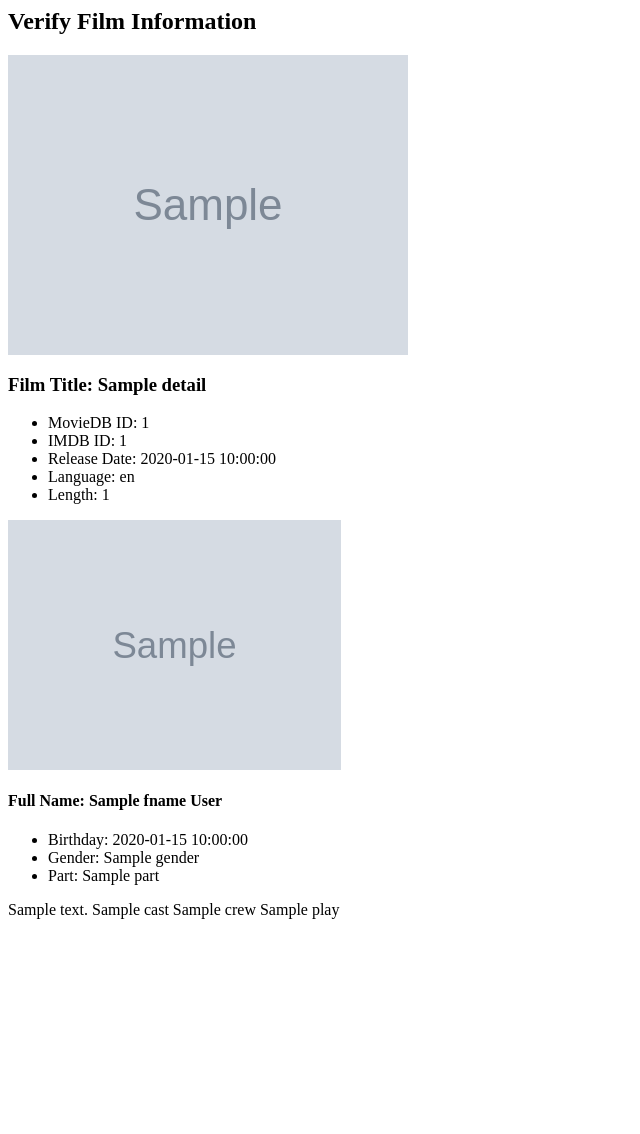
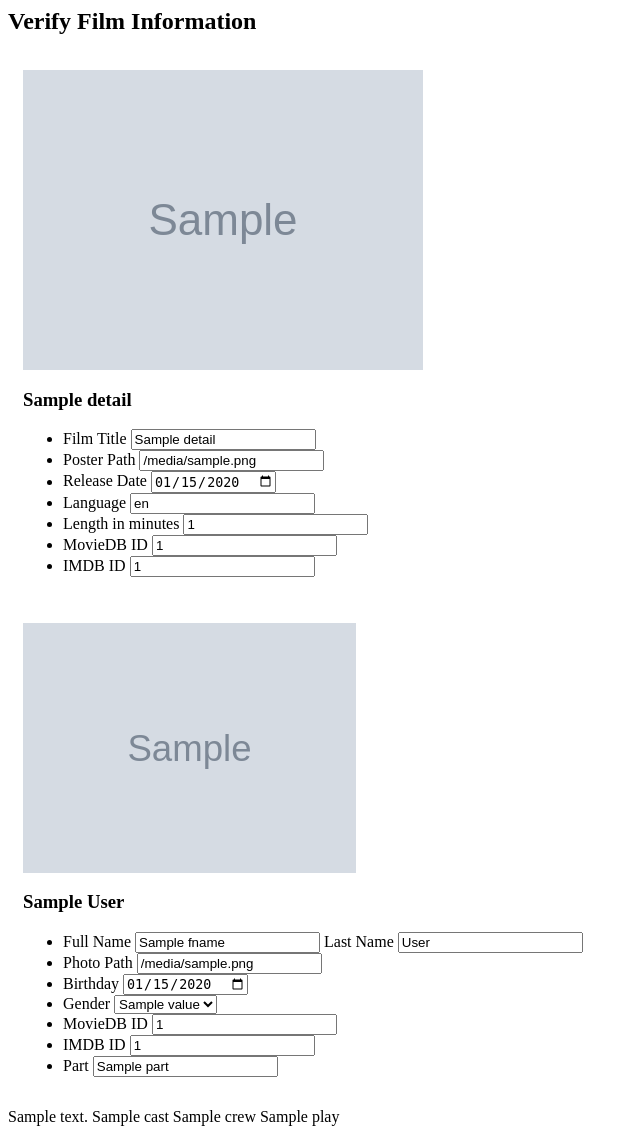
Before and after one commit to whatapieceofwork/motive-and-cue, a Python web app: template templates/verify-film.html in a window 1280 px wide. Shown: the whole page, without its empty margins (0-640 px from the left). Before the commit the page ends 919 px from the top, so only its background shows below. Run offline with Jinja, Linux system fonts and the light colour scheme; the template is opened without the code that fills it: most values are stand-ins (such as "Sample title", 1, 10 or a date in 2020); grey boxes marked "Sample" are stand-in pictures.

Commit message:
Turned verify-film.html into a form that autopopulates fields based on API data. Realized too late that the actor fields aren't distinguishable by actor; may switch to Flask WTForms

```diff
--- a/static/css/styles.css
+++ b/static/css/styles.css
@@ -3,10 +3,15 @@
     border: 1px solid darkgray;
 } */
 
-img.portrait {
+#film-metadata,
+#person-metadata {
+    padding: 15px;
+}
+
+#film-metadata img.poster {
+    max-height: 300px;
+}
+
+#person-metadata img.portrait {
     max-height: 250px;
 }
-
-img.poster {
-    max-height: 300px;
-}
--- a/templates/verify-film.html
+++ b/templates/verify-film.html
@@ -5,28 +5,75 @@
 {% block content %}
 <h2>Verify Film Information</h2>
 
-<img class="poster" src="{{details['poster_path']}}" />
+<div id="film-metadata">
+    <form action="/add-film-to-db" method="post">
+{% if details['poster_path'] %}
+    <div><img class="poster" src="{{details['poster_path']}}" /></div>
+{% else %}
+    <p>[NO FILM POSTER AVAILABLE.]</p>
+{% endif %}
 
-<h3>Film Title: {{details["title"]}}</h3>
+<h3>{{details['title']}}</h3>
 <ul>
-    <li>MovieDB ID: {{details["moviedb_id"]}}</li>
-    <li>IMDB ID: {{details["imdb_id"]}}</li>
-    <li>Release Date: {{details["release_date"]}}</li>
-    <li>Language: {{details["language"]}}</li>
-    <li>Length: {{details["length"]}}
+    <li><label for "title">Film Title</label>
+        <input type="text" name="title" id="title" placeholder="{{details['title']}}" value="{{details['title']}}" required></li>
+    <li><label for "poster_path">Poster Path</label>
+        <input type="text" name="poster_path" id="poster_path" value="{{details['poster_path']}}"></li>
+    <li><label for "release_date">Release Date</label>
+        <input type="date" name="release_date" id="release_date" placeholder="{{details['release_date'].strftime('%Y-%m-%d')}}" value="{{details['release_date'].strftime('%Y-%m-%d')}}" required></li>
+    <li><label for "language">Language</label>
+        <input type="text" name="language" id="language" placeholder="{{details['language']}}" value="{{details['language']}}" required></li>
+    <li><label for "length">Length in minutes</label>
+        <input type="text" name="length" id="length" placeholder="{{details['length']}}" value="{{details['length']}}" required></li>
+    <li><label for "film_moviedb_id">MovieDB ID</label>
+        <input type="text" name="film_moviedb_id" id="moviedb_id" placeholder="{{details['moviedb_id']}}" value="{{details['moviedb_id']}}" required></li>
+    <li><label for "film_imdb_id">IMDB ID</label>
+        <input type="text" name="film_imdb_id" id="imdb_id" placeholder="{{details['imdb_id']}}" value="{{details['imdb_id']}}" required></li>
 </ul>
+</div>
 
 {% for person in cast %}
-    <img class="portrait" src="{{cast[person]['photo_path']}}" />
-    <h4>Full Name: {{cast[person]["fname"]}} {{cast[person]["lname"]}}</h4>
+<div id="person-metadata">
+    {% if cast[person]['photo_path'] %}
+        <img class="portrait" src="{{cast[person]['photo_path']}}" /><br/>
+    {% else %}
+        <p>[NO PROFILE IMAGE AVAILABLE.]</p>
+    {% endif %}
+
+    <h3>{{cast[person]['full_name']|join(' ')}}</h3>
     <ul>
-        <li>Birthday: {{cast[person]["birthday"]}}</li>
-        <li>Gender: {{cast[person]["gender"]}}</li>
+        <li><label for "fname">Full Name</label>
+            <input type="text" name="fname" id="fname" placeholder="{{cast[person]['fname']}}" value="{{cast[person]['fname']}}">
+            <label for "lname">Last Name</label>
+            <input type="text" id="lname" placeholder="{{cast[person]['lname']}}" value="{{cast[person]['lname']}}"></li>
+        <li><label for "photo_path">Photo Path</label>
+            <input type="text" name="photo_path" id="photo_path" placeholder="{{cast[person]['photo_path']}}" value="{{cast[person]['photo_path']}}"></li>
+        <li><label for "birthday">Birthday</label>
+            <input type="date" name="birthday" id="birthday" {% if cast[person]['birthday'] %}value="{{cast[person]['birthday'].strftime('%Y-%m-%d')}}{% endif %}" required></li>
+        <li><label for "gender">Gender</label>
+            <select name="gender" id="gender">
+                {% for key, value in genders.items() %}
+                    {% if key == cast[person]['gender'] %}
+                        <option selected value="{{ key }}">{{ value }}</option>
+                    {% else %}
+                        <option value="{{ key }}">{{ value }}</option>
+                    {% endif %}
+                {% endfor %}
+            </select>
+        <li><label for "person_moviedb_id">MovieDB ID</label>
+            <input type="text" name="person_moviedb_id" id="moviedb_id" placeholder="{{details['moviedb_id']}}" value="{{details['moviedb_id']}}" required></li>
+        <li><label for "person_imdb_id">IMDB ID</label>
+            <input type="text" name="person_imdb_id" id="imdb_id" placeholder="{{details['imdb_id']}}" value="{{details['imdb_id']}}" required></li>
+        </li>
         {% for part in cast[person]["parts_played"] %}
-            <li>Part: {{part}}</li>
+            <li><label for "part">Part</label>
+                <input type="text" name="part" id="part{{loop.index}}" value="{{part}}" required></li>
         {% endfor %}
     </ul>
+    </form>
+</div>
 {% endfor %}
+
 
 {{ details }}
 {{ cast }}
```
Also changed, not shown: crud.py (+0 -20 lines), folger_parser.py (+19 -0 lines), moviedb_parser.py (+6 -1 lines), server.py (+28 -1 lines).
